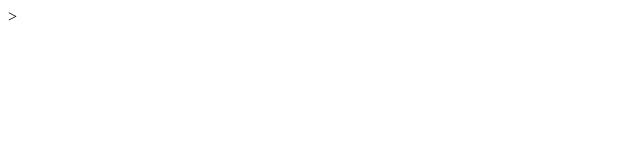
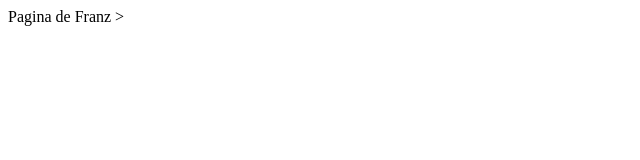
Before and after one commit to franzmgarcia/franzmgarcia.github.io, a plain HTML site: page index.html in a window 1280 px wide. Shown: the whole page, without its empty margins (0-640 px from the left). Drawn offline with Linux system fonts and the light colour scheme.

Commit message:
correccion en html

```diff
--- a/index.html
+++ b/index.html
@@ -5,8 +5,11 @@
     <meta http-equiv='X-UA-Compatible' content='IE=edge'>
     <title>Page Title</title>
     <meta name='viewport' content='width=device-width, initial-scale=1'>
+
 </head>
 <body>
 
+    Pagina de Franz
+
 </body>
 </html>>
```
